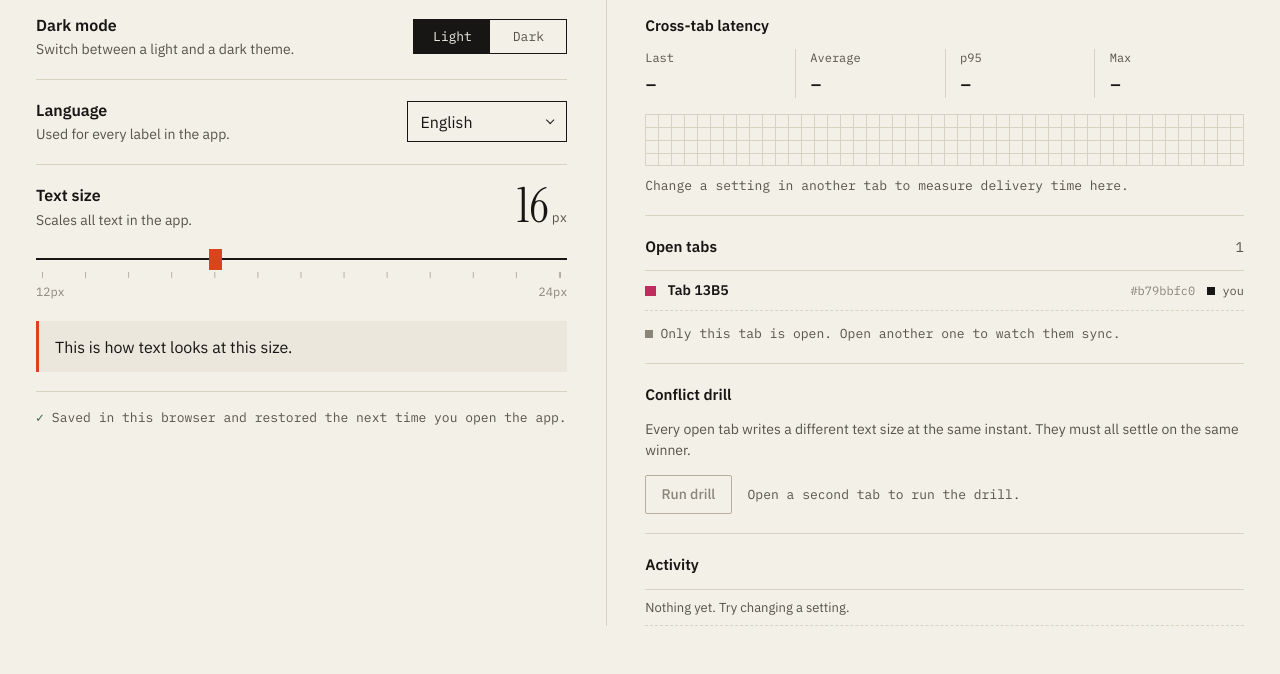
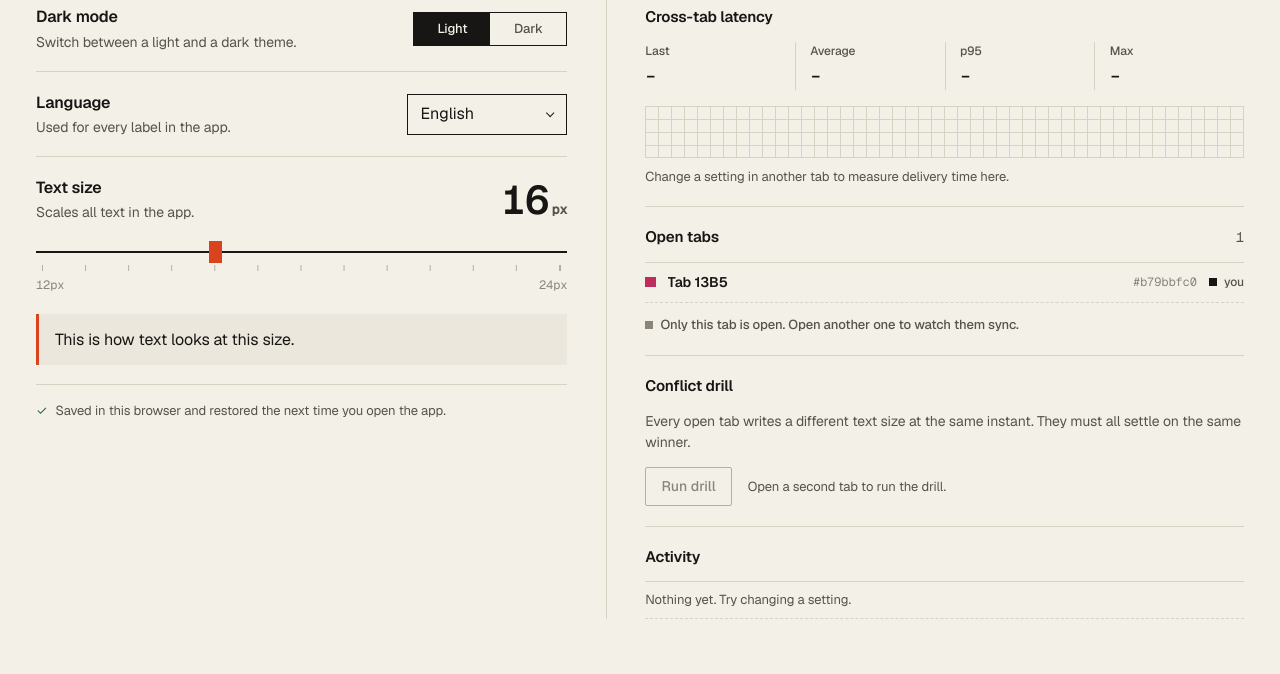
Before and after one commit to yashrajkanawade357/GDG-Project-Submission, a website built with Vite: page app/index.html in a window 1280 px wide. Shown: the part 157-831 px from the top of the page. Built offline with nearby package versions, Linux system fonts and the light colour scheme; a web font is replaced by a local one.

Commit message:
Give the app its own type: Geist and Geist Mono

```diff
--- a/app/index.html
+++ b/app/index.html
@@ -39,7 +39,7 @@
     <link rel="preconnect" href="https://fonts.gstatic.com" crossorigin />
     <link
       rel="stylesheet"
-      href="https://fonts.googleapis.com/css2?family=IBM+Plex+Mono:wght@400;500&family=IBM+Plex+Sans+Devanagari:wght@400;600&family=IBM+Plex+Sans:wght@400;500;600&family=Instrument+Serif:ital@0;1&display=swap"
+      href="https://fonts.googleapis.com/css2?family=Geist+Mono:wght@400;500&family=Geist:wght@400;500;600;700&family=Noto+Sans+Devanagari:wght@400;500;600&display=swap"
     />
     <link rel="stylesheet" href="/src/styles.css" />
     <script type="module" src="/src/main.ts"></script>
--- a/src/styles.css
+++ b/src/styles.css
@@ -1,4 +1,19 @@
 @import './theme.css';
+
+/*
+ * The app's own type: Geist for text and headings, Geist Mono only for numbers and ids.
+ * These overrides live in the app stylesheet, so the landing page keeps its own fonts.
+ */
+:root {
+  --sans: 'Geist', 'Noto Sans Devanagari', ui-sans-serif, system-ui, -apple-system, 'Segoe UI',
+    'Hiragino Sans', 'Yu Gothic UI', sans-serif;
+  --mono: 'Geist Mono', ui-monospace, 'Cascadia Mono', 'SF Mono', Menlo, Consolas, monospace;
+}
+
+body {
+  font-feature-settings: 'cv11', 'ss01';
+  letter-spacing: -0.006em;
+}
 
 /* Hidden only until the app has rendered its (translated) text; the background is already right. */
 html:not(.mounted) #app {
@@ -31,10 +46,10 @@ html.ready :is(body, .btn, .seg-opt, .select select, .preview, .trace) {
 
 .wordmark {
   margin: 0;
-  font-family: var(--serif);
-  font-size: 1.9rem;
-  font-weight: 400;
+  font-size: 1.35rem;
+  font-weight: 700;
   line-height: 1;
+  letter-spacing: -0.035em;
 }
 
 .wordmark a {
@@ -108,17 +123,18 @@ html.ready :is(body, .btn, .seg-opt, .select select, .preview, .trace) {
 }
 
 .col h2 {
-  margin: 1.6rem 0 0.9rem;
-  font-family: var(--serif);
-  font-size: 2.2rem;
-  font-weight: 400;
-  line-height: 1;
+  margin: 1.75rem 0 0.9rem;
+  font-size: 1.45rem;
+  font-weight: 600;
+  line-height: 1.1;
+  letter-spacing: -0.028em;
 }
 
 h3 {
   margin: 0 0 0.8rem;
   font-size: 0.95rem;
   font-weight: 600;
+  letter-spacing: -0.01em;
 }
 
 .hint {
@@ -130,8 +146,8 @@ h3 {
 .note {
   margin: 0.6rem 0 0;
   color: var(--ink-2);
-  font-family: var(--mono);
   font-size: 0.8125rem;
+  font-variant-numeric: tabular-nums;
 }
 
 /* ---------- Preferences ---------- */
@@ -152,6 +168,7 @@ h3 {
 .row-title {
   display: block;
   font-weight: 600;
+  letter-spacing: -0.012em;
 }
 
 /* Light | Dark segmented control. One checkbox underneath, so it stays a real switch. */
@@ -182,8 +199,8 @@ h3 {
   min-width: 4.75rem;
   padding: 0.4rem 0.8rem;
   color: var(--ink-2);
-  font-family: var(--mono);
   font-size: 0.8125rem;
+  font-weight: 500;
   text-align: center;
 }
 
@@ -240,17 +257,19 @@ h3 {
 }
 
 .size-figure {
-  font-family: var(--serif);
-  font-size: 3rem;
-  line-height: 0.85;
+  font-size: 2.5rem;
+  font-weight: 600;
+  line-height: 0.9;
+  letter-spacing: -0.045em;
   font-variant-numeric: tabular-nums;
 }
 
 .size-figure::after {
   content: 'px';
-  margin-left: 0.2rem;
+  margin-left: 0.25rem;
   color: var(--ink-2);
   font-family: var(--mono);
+  letter-spacing: 0;
   font-size: 0.8125rem;
 }
 
@@ -332,7 +351,6 @@ input[type='range']::-moz-range-thumb {
   padding-top: 1rem;
   border-top: 1px solid var(--rule);
   color: var(--ink-2);
-  font-family: var(--mono);
   font-size: 0.8125rem;
 }
 
@@ -389,16 +407,17 @@ input[type='range']::-moz-range-thumb {
 
 .readouts dt {
   color: var(--ink-2);
-  font-family: var(--mono);
   font-size: 0.75rem;
+  font-weight: 500;
 }
 
 .readouts dd {
   margin: 0.15rem 0 0;
   overflow: hidden;
   font-family: var(--mono);
-  font-size: 1.2rem;
+  font-size: 1.15rem;
   font-weight: 500;
+  letter-spacing: -0.02em;
   font-variant-numeric: tabular-nums;
   text-overflow: ellipsis;
   white-space: nowrap;
@@ -470,8 +489,8 @@ input[type='range']::-moz-range-thumb {
   display: inline-flex;
   align-items: center;
   gap: 0.45rem;
-  font-family: var(--mono);
   font-size: 0.75rem;
+  font-weight: 500;
   white-space: nowrap;
 }
 
@@ -601,7 +620,6 @@ input[type='range']::-moz-range-thumb {
   gap: 0.4rem;
   grid-column: 2;
   color: var(--ink-2);
-  font-family: var(--mono);
   font-size: 0.75rem;
 }
 
```
Also changed, not shown: README.md.
